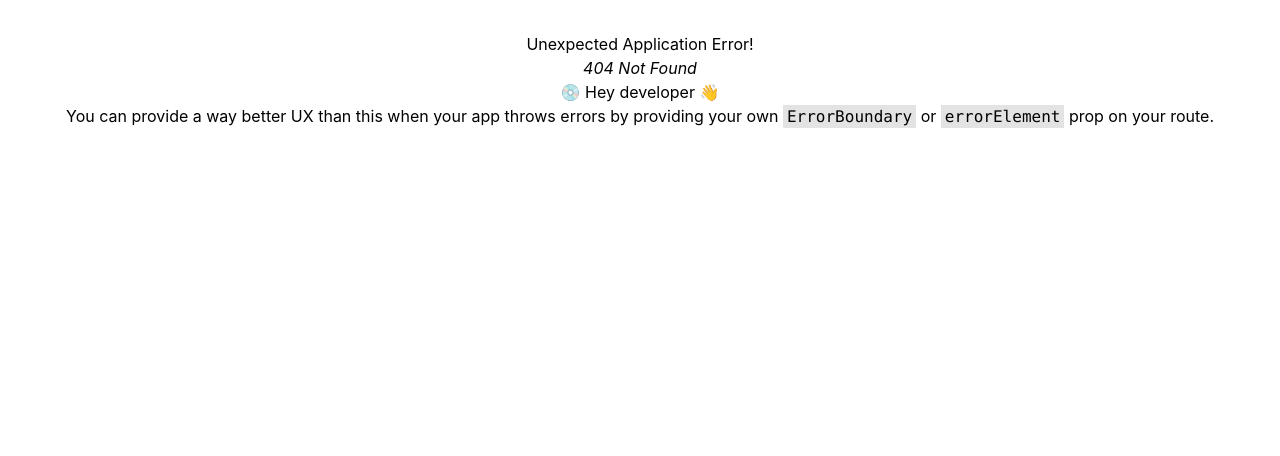
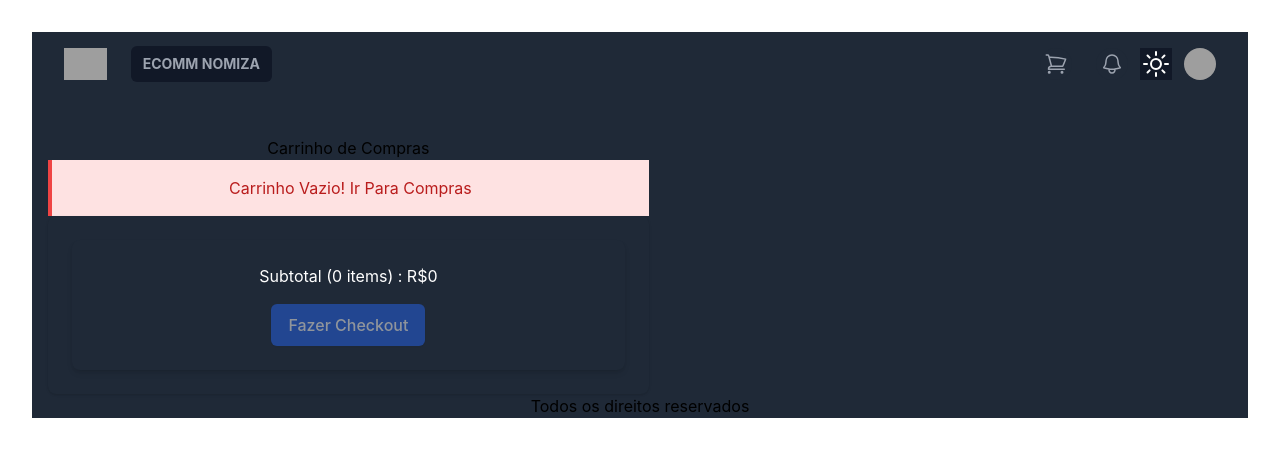
Before and after one commit to Suntzu1000/Ecomm_Nomiza, a React (Vite) app in the folder frontend/: page /cart in a window 1280 px wide. Before the commit this address had no page. Shown: the top 456 px of the page. Built offline with nearby package versions, Linux system fonts and the light colour scheme; grey boxes are pictures that could not be loaded.

Commit message:
Ajustando Página de Carrinho

```diff
--- a/frontend/package.json
+++ b/frontend/package.json
@@ -19,7 +19,8 @@
     "react": "^18.2.0",
     "react-dom": "^18.2.0",
     "react-helmet-async": "^1.3.0",
-    "react-router-dom": "^6.11.2"
+    "react-router-dom": "^6.11.2",
+    "react-toastify": "^9.1.3"
   },
   "devDependencies": {
     "@types/node": "^20.2.1",
--- a/frontend/src/App.tsx
+++ b/frontend/src/App.tsx
@@ -5,25 +5,23 @@ import Navbar from "./pages/Navbar/Navbar";
 import NavbarBrand from "./pages/Navbar/NavbarBrand";
 import { Store } from "./Store";
 import { useContext } from "react";
+import { ToastContainer } from "react-toastify";
+import "react-toastify/dist/ReactToastify.css";
 
 function App() {
-
   const {
     state: { mode },
   } = useContext(Store);
 
-
   return (
     <>
-      <div className={`bg-${mode === 'light' ? 'gray-800' : 'white'}`}>
+      <div className={`bg-${mode === "light" ? "gray-800" : "white"}`}>
         <div className="d-flex flex-col- vh-100">
-          <header >
-            <Navbar  >
+          <ToastContainer position="bottom-center" limit={1} />
+          <header>
+            <Navbar>
               <Container>
-                <NavbarBrand href="/" >ECOMM NOMIZA</NavbarBrand>
-              </Container>
-              <Container>
-                <NavbarBrand href="/" >ECOMM NOMIZA</NavbarBrand>
+                <NavbarBrand to="/">ECOMM NOMIZA</NavbarBrand>
               </Container>
             </Navbar>
           </header>
--- a/frontend/src/components/Badge.tsx
+++ b/frontend/src/components/Badge.tsx
@@ -5,10 +5,11 @@ interface BadgeProps {
     variant: BadgeVariant;
     size: BadgeSize;
     pill?: boolean;
+    className?: string;
 
   }
 
-  const Badge: React.FC<BadgeProps> = ({ variant, size, children, pill }) => {
+  const Badge: React.FC<BadgeProps> = ({ variant, size, children, pill, className }) => {
 
     const SIZE_MAPS: Record<BadgeSize, string> = {
         [BadgeSize.SMALL]: 'px-3.5 text-xs',
@@ -24,7 +25,7 @@ interface BadgeProps {
 
     return (
       <span
-        className={`inline-flex items-center px-4.5 ${pill ? 'rounded-full' : 'rounded-lg'} ${SIZE_MAPS[size]} ${VARIANT_MAPS[variant]}`}
+        className={`${className} inline-flex items-center px-4.5 ${pill ? 'rounded-full' : 'rounded-lg'} ${SIZE_MAPS[size]} ${VARIANT_MAPS[variant]}`}
       >
         {children}
       </span>
--- a/frontend/src/components/Button.tsx
+++ b/frontend/src/components/Button.tsx
@@ -15,6 +15,7 @@ interface ButtonProps {
   disabled?: boolean;
   onClick?: () => void;
   className?: string;
+  type?: "button" | "submit" | "reset";
 }
 
 const Button = ({
@@ -24,6 +25,7 @@ const Button = ({
   disabled = false,
   onClick,
   className,
+  type = "button",
 }: ButtonProps) => {
   const classes = classNames(
     "inline-flex items-center px-4 py-2 border border-transparent text-base font-medium rounded-md shadow-sm",
@@ -53,7 +55,7 @@ const Button = ({
 
   return (
     <button
-      type="button"
+      type={type}
       className={` ${classes} ${className}`}
       disabled={disabled}
       onClick={onClick}
--- a/frontend/src/components/ProductItem.tsx
+++ b/frontend/src/components/ProductItem.tsx
@@ -1,7 +1,6 @@
 import { Link } from "react-router-dom";
 import { Product } from "../types/Product";
 import Card from "./CardProps/Card";
-
 import Rating from "./Rating";
 import CardBody from "./CardProps/CardBody";
 import CardTitle from "./CardProps/CardTitle";
@@ -11,6 +10,8 @@ import { useContext } from "react";
 import { Store } from "../Store";
 import { CartItem } from "../types/Crt";
 import { convertProductToCartItem } from "../utils";
+import { toast } from "react-toastify";
+
 
 function ProductItem({ product }: { product: Product }) {
   const { state, dispatch } = useContext(Store);
@@ -22,14 +23,14 @@ function ProductItem({ product }: { product: Product }) {
     const existItem = cartItems.find((x) => x._id === product._id);
     const quantity = existItem ? existItem.quantity + 1 : 1;
     if (product.countInStock < quantity) {
-      alert("Sorry. Product is out of stock");
+      toast.warn("Desculpe. Produto sem estoque!");
       return;
     }
     dispatch({
       type: "CART_ADD_ITEM",
       payload: { ...item, quantity },
     });
-    alert("Product added to the cart");
+    toast.success("Product added to the cart");
   };
   return (
     <>
--- a/frontend/src/main.tsx
+++ b/frontend/src/main.tsx
@@ -14,20 +14,21 @@ import { HelmetProvider } from "react-helmet-async";
 import { QueryClientProvider, QueryClient } from "@tanstack/react-query";
 import { ReactQueryDevtools } from "@tanstack/react-query-devtools";
 import { StoreProvider } from "./Store.tsx";
-
+import CartPage from "./pages/CartPage.tsx";
 
 const router = createBrowserRouter(
   createRoutesFromElements(
     <Route path="/" element={<App />}>
       <Route index={true} element={<HomePage />} />
       <Route path="product/:slug" element={<ProductPage />} />
+      <Route path="cart" element={<CartPage />} />
       {/* <Route path="dashboard" element={<Dashboard />} />
       {/* ... etc. */}
     </Route>
   )
 );
 
-const queryClient = new QueryClient()
+const queryClient = new QueryClient();
 
 ReactDOM.createRoot(document.getElementById("root") as HTMLElement).render(
   <React.StrictMode>
--- /dev/null
+++ b/frontend/src/pages/CartPage.tsx
@@ -0,0 +1,132 @@
+import { useContext } from "react";
+import { Link, useNavigate } from "react-router-dom";
+import { Store } from "../Store";
+import { CartItem } from "../types/Crt";
+import { toast } from "react-toastify";
+import { Helmet } from "react-helmet-async";
+import Row from "../components/Row";
+import Col from "../components/Col";
+import MessageBox from "../components/MessageBox";
+import ListGroup from "../components/ListGroups/ListGroup";
+import ListGroupItem from "../components/ListGroups/ListGroupItem";
+import Button from "../components/Button";
+import Card from "../components/CardProps/Card";
+import CardBody from "../components/CardProps/CardBody";
+
+export default function CartPage() {
+  const navigate = useNavigate();
+  const {
+    state: {
+      cart: { cartItems },
+    },
+    dispatch,
+  } = useContext(Store);
+
+  const updateCartHandler = async (item: CartItem, quantity: number) => {
+    if (item.countInStock < quantity) {
+      toast.warn("Desculpe. Produto está fora de estoque!");
+      return;
+    }
+    dispatch({
+      type: "CART_ADD_ITEM",
+      payload: { ...item, quantity },
+    });
+  };
+
+  const checkoutHandler = () => {
+    navigate('/singin?redirect=/shipping')
+  }
+
+  return (
+    <>
+      <div>
+        <Helmet>
+          <title>Carrinho de Compras</title>
+        </Helmet>
+        <h1>Carrinho de Compras</h1>
+        <Row>
+          <Col md={8}  >
+            {cartItems.length === 0 ? (
+              <MessageBox>
+                Carrinho Vazio! <Link to="/">Ir Para Compras</Link>
+              </MessageBox>
+            ) : (
+              <ListGroup>
+                {cartItems.map((item: CartItem) => (
+                  <ListGroupItem key={item._id}>
+                    <Row className="align-items-center">
+                      <Col md={4} className="flex items-center">
+                        <img
+                          src={item.image}
+                          alt={item.name}
+                          className="img-fluid rounded img-thumbnail w-[10%] "
+                        />
+                        <Link to={`/product/${item.slug}`}>{item.name}</Link>
+
+                      <Col md={3} >
+
+                        <Button
+                          onClick={() =>
+                            updateCartHandler(item, item.quantity - 1)
+                          }
+                          variant="light"
+                          disabled={item.quantity === 1}
+                        >
+                          <i className="fas fa-minus-circle"></i>
+                        </Button>{" "}
+                        <span>{item.quantity}</span>{" "}
+                        <Button
+                          variant="light"
+                          onClick={() =>
+                            updateCartHandler(item, item.quantity + 1)
+                          }
+                          disabled={item.quantity === item.countInStock}
+                        >
+                          <i className="fas fa-plus-circle"></i>
+                        </Button>
+                      </Col>
+                      <Col md={3}>R${item.price}</Col>
+                      <Col md={2}>
+                        <Button variant="light">
+                          <i className="fas fa-trash"></i>
+                        </Button>
+                      </Col>
+                      </Col>
+                    </Row>
+                  </ListGroupItem>
+                ))}
+              </ListGroup>
+            )}
+          </Col>
+          <Col md={4}>
+            <Card>
+              <CardBody>
+                <ListGroup variant="flush">
+                  <ListGroupItem>
+                    <h3>
+                      Subtotal ({cartItems.reduce((a, c) => a + c.quantity, 0)}{" "}
+                      items) : R$
+                      {cartItems.reduce((a, c) => a + c.price * c.quantity, 0)}
+                    </h3>
+                  </ListGroupItem>
+                  <ListGroupItem>
+                    <div className="d-grid">
+                      <Button
+                        type="button"
+                        variant="primary"
+                        onClick={checkoutHandler}
+                        disabled={cartItems.length === 0}
+                      >
+                        Fazer Checkout
+                      </Button>
+                    </div>
+                  </ListGroupItem>
+                </ListGroup>
+              </CardBody>
+            </Card>
+          </Col>
+        </Row>
+      </div>
+    </>
+  );
+}
--- a/frontend/src/pages/Navbar/NavHeader.tsx
+++ b/frontend/src/pages/Navbar/NavHeader.tsx
@@ -1,21 +1,24 @@
 interface NavHeader {
   children?: React.ReactNode;
+  className?: string;
 }
 
 function classNames(...classes: string[]) {
   return classes.filter(Boolean).join(" ");
 }
 
-const NavHeader: React.FC<NavHeader> = ({ children }) => {
-  return (<>
-    <div
-      className={classNames(
-        "bg-gray-900  text-gray-300 hover:bg-gray-700 hover:text-white",
-        "rounded-md px-3 py-2 text-sm font-medium"
-      )}
-    >
-      {children}
-    </div></>
+const NavHeader: React.FC<NavHeader> = ({ children, className }) => {
+  return (
+    <>
+      <div
+        className={`${className} ${classNames(
+          "bg-gray-900  text-gray-300 hover:bg-gray-700 hover:text-white",
+          "rounded-md px-3 py-2 text-sm font-medium"
+        )}`}
+      >
+        {children}
+      </div>
+    </>
   );
 };
 
--- a/frontend/src/pages/Navbar/Navbar.tsx
+++ b/frontend/src/pages/Navbar/Navbar.tsx
@@ -77,23 +77,24 @@ const Navbar: React.FC<NavbarProps> = ({ children }) => {
                   </div>
                 </div>
               </div>
+              <Menu as="div" className="relative">
+                <Nav className="w-100  rounded-full bg-gray-800 p-1 text-gray-400 hover:text-white focus:outline-none focus:ring-2 focus:ring-white focus:ring-offset-2 focus:ring-offset-gray-800">
+                  <NavbarBrand to="/cart" className="relative">
+                      <ShoppingCartIcon className="w-6" />
+                      {cart.cartItems.length > 0 && (
+                        <Badge
+                          pill
+                          variant={BadgeVariant.ERROR}
+                          size={BadgeSize.SMALL}
+                          className="absolute top-0 right-0 transform translate-x-1/2 -translate-y-1/2"
+                        >
+                          {cart.cartItems.reduce((a, c) => a + c.quantity, 0)}
+                        </Badge>
+                      )}
+                  </NavbarBrand>
+                </Nav>
+              </Menu>{" "}
               <div className="absolute inset-y-0 right-0 flex items-center pr-2 sm:static sm:inset-auto sm:ml-6 sm:pr-0">
-              <Menu as="div" className="relative ml-3">
-                  <Nav className="w-100  rounded-full bg-gray-800 p-1 text-gray-400 hover:text-white focus:outline-none focus:ring-2 focus:ring-white focus:ring-offset-2 focus:ring-offset-gray-800">
-                      <NavbarBrand
-                        to="/cart"
-                        className="flex flex-1"
-                      >
-                        <ShoppingCartIcon className="w-6" />
-                         <span>
-                           {cart.cartItems.length > 0 && (
-                                                   <Badge pill variant={BadgeVariant.ERROR} size={BadgeSize.SMALL}>
-                            {cart.cartItems.reduce((a, c) => a + c.quantity, 0)}
-                                                   </Badge>
-
-                      )}</span></NavbarBrand>
-                  </Nav>
-                </Menu>
                 <button
                   type="button"
                   className="rounded-full bg-gray-800 p-1 text-gray-400 hover:text-white focus:outline-none focus:ring-2 focus:ring-white focus:ring-offset-2 focus:ring-offset-gray-800"
--- a/frontend/src/pages/Navbar/NavbarBrand.tsx
+++ b/frontend/src/pages/Navbar/NavbarBrand.tsx
@@ -16,7 +16,7 @@ const NavbarBrand: React.FC<NavbarBrandProps> = ({ to, children, className }) =>
     <Link to={to} className={`${className} font-bold text-${
     mode === "light" ? "gray-400" : "white"
   }`}>
-      <h1>{children}</h1>
+      {children}
     </Link>
   );
 };
--- a/frontend/src/pages/ProductPage.tsx
+++ b/frontend/src/pages/ProductPage.tsx
@@ -1,9 +1,9 @@
 import { Helmet } from "react-helmet-async";
-import { useParams } from "react-router-dom";
+import { useNavigate, useParams } from "react-router-dom";
 import { useGetProductDetailsBySlugQuery } from "../hooks/productHooks";
 import LoadingBox from "../components/LoadingBox";
 import MessageBox from "../components/MessageBox";
-import { getError } from "../utils";
+import { convertProductToCartItem, getError } from "../utils";
 import { ApiError } from "../types/ApiError";
 import Row from "../components/Row";
 import Col from "../components/Col";
@@ -15,13 +15,12 @@ import CardBody from "../components/CardProps/CardBody";
 import Badge from "../components/Badge";
 import { BadgeSize, BadgeVariant } from "../types/badge";
 import Button from "../components/Button";
-
+import { useContext } from "react";
+import { Store } from "../Store";
+import { toast } from "react-toastify";
 
 export default function ProductPage() {
-
-
-
-
+  const navigate = useNavigate();
   const params = useParams();
   const { slug } = params;
   const {
@@ -29,6 +28,23 @@ export default function ProductPage() {
     isLoading,
     error,
   } = useGetProductDetailsBySlugQuery(slug!);
+  const { state, dispatch } = useContext(Store);
+  const { cart } = state;
+
+  const addToCartHandler = async () => {
+    const existItem = cart.cartItems.find((x) => x._id === product!._id);
+    const quantity = existItem ? existItem.quantity + 1 : 1;
+    if (product!.countInStock < quantity) {
+      toast.warn("Desculpe. Produto está fora de estoque!");
+      return;
+    }
+    dispatch({
+      type: "CART_ADD_ITEM",
+      payload: { ...convertProductToCartItem(product!), quantity },
+    });
+    toast.success("Product added to the cart");
+    navigate("/cart");
+  };
 
   return isLoading ? (
     <div className="flex justify-center items-center min-h-screen min-w-full">
@@ -42,7 +58,7 @@ export default function ProductPage() {
     <MessageBox variant="danger">PRODUTO NÃO ENCONTRADO</MessageBox>
   ) : (
     <div>
-      <Row className={`grid grid-cols-3`} >
+      <Row className={`grid grid-cols-3`}>
         <Col md={6} className="flex-grow-1">
           <img
             className="w-[100%] h-auto mb-4"
@@ -109,8 +125,8 @@ export default function ProductPage() {
                 </ListGroupItem>
                 {product.countInStock > 0 && (
                   <ListGroupItem className="">
-                    <div className="w-full " >
-                      <Button className="" variant="success">
+                    <div className="w-full ">
+                      <Button onClick={addToCartHandler}variant="success">
                         Adicionar em Carrinho
                       </Button>
                     </div>
```
Also changed, not shown: 1 other file (tests, documents, lock files or other folders). Lines whose indentation alone changed are shown as unchanged.
